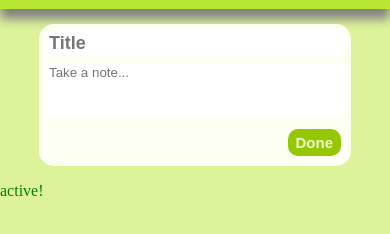
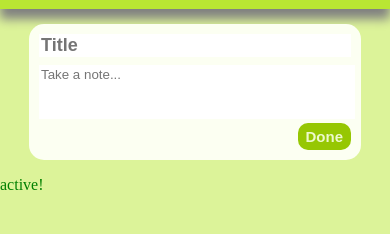
Before and after one commit to otegamike/Notebook, a website: page public/index.html in a window 390 px wide. Shown: the part 62-296 px from the top of the page. Drawn offline with Linux system fonts and the light colour scheme; no server answers.

Commit message:
fixed textbox poking out on small phone screens

```diff
--- a/public/notes.css
+++ b/public/notes.css
@@ -95,8 +95,8 @@ ul {
 }
 
 li {
-    width: 400px;
-    max-width: 500px;
+    width: 90%;
+    max-width: 400px;
     background-color: var(--colorligher);
     display: flex;
     flex-direction: column;
@@ -153,26 +153,28 @@ input[type="text"] {
     max-height:200px ;
     outline: none;
     border-radius: 15px;
+    padding: 10px;
 }
 
 .title {
-    width: 95%;
+    width: 100%;
+    box-sizing: border-box;
     font-size: 18px;
     font-weight: bold;
     color: var(--colordark);
-    margin: 8px;
+    margin: 0px;
 
 }
 
 textarea {
-    width: 95%;
+    width: 100%;
     height: 50px;
     font-family: Arial, sans-serif;
     border: 0px;
     outline: none;
     resize: none;
-    margin: 8px;
-    margin-top: 0px;
+    margin: 0px;
+    margin-top: 8px;
 }
 
 
@@ -191,9 +193,9 @@ textarea {
     background-color: var(--colordark);
     color: var(--colorligher);
     padding: 5px 8px;
-    margin-right: 10px;
+    margin-right: 0px;
     border-radius: 10px;
-    margin-bottom:10px;
+    margin-bottom:0px;
     font-size: 15px;
     font-weight: bold;
     font-family: Arial, sans-serif;
```
